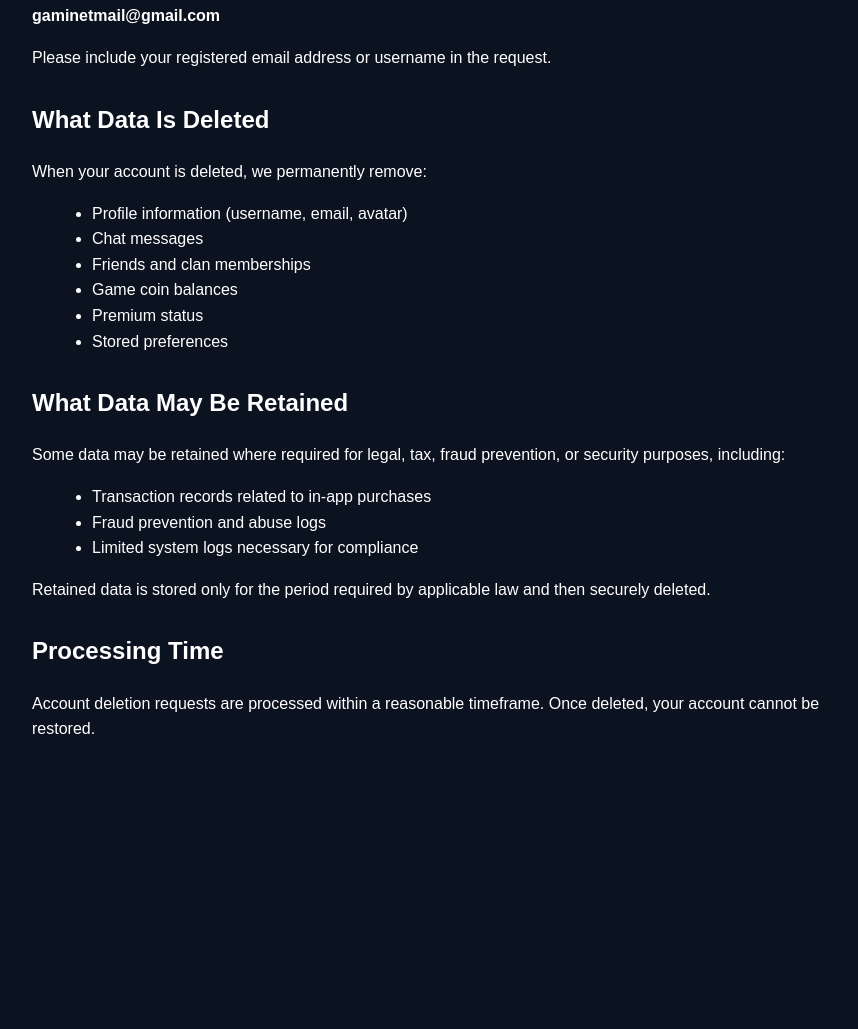
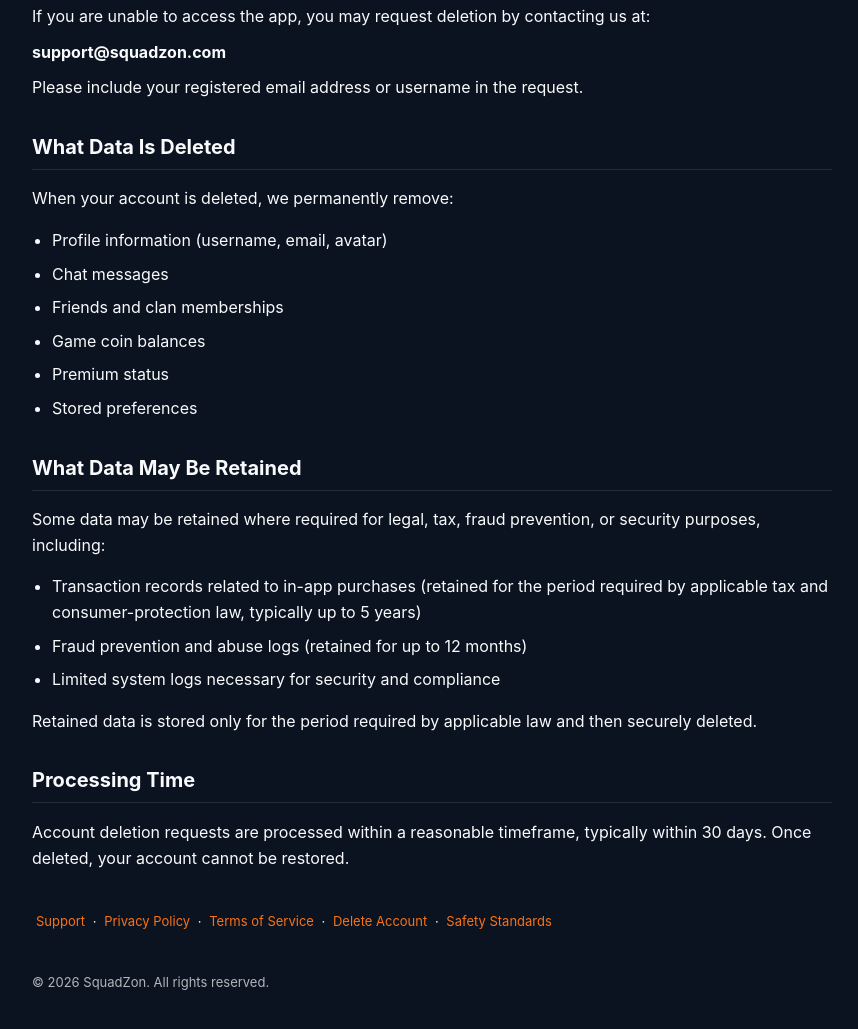
Before and after one commit to zamrahm10/squadzon-support, a plain HTML site: page account-deletion.html in a window 1280 px wide. Shown: the part 369-1398 px from the top of the page, without its empty margins (208-1066 px from the left). Before the commit the page ends 1151 px from the top, so only its background shows below. Drawn offline with Linux system fonts and the light colour scheme.

Commit message:
Add files via upload
replaced personal email with business email and improved all pages with new info/rules

```diff
--- a/account-deletion.html
+++ b/account-deletion.html
@@ -2,37 +2,84 @@
 <html lang="en">
   <head>
     <meta charset="UTF-8" />
+    <meta name="viewport" content="width=device-width, initial-scale=1.0" />
     <title>SquadZon – Account Deletion Request</title>
-    <meta name="viewport" content="width=device-width, initial-scale=1.0" />
     <style>
       body {
-        font-family: Arial, sans-serif;
+        margin: 0;
+        font-family:
+          -apple-system, BlinkMacSystemFont, "Segoe UI", Roboto, Helvetica,
+          Arial, sans-serif;
+        background-color: #0b1220;
+        color: #f9fafb;
         line-height: 1.6;
+      }
+
+      .container {
         max-width: 800px;
-        margin: 40px auto;
-        padding: 0 20px;
-        color: #fff;
-        background-color: #0b1220;
+        margin: 0 auto;
+        padding: 40px 20px;
       }
-      h1,
+
+      h1 {
+        font-size: 28px;
+        margin-bottom: 10px;
+      }
+
       h2 {
-        color: #fff;
+        margin-top: 30px;
+        font-size: 20px;
+        border-bottom: 1px solid rgba(255, 255, 255, 0.1);
+        padding-bottom: 6px;
       }
-      ul {
-        margin-left: 20px;
+
+      p {
+        margin: 10px 0;
       }
+
+      ul,
+      ol {
+        padding-left: 20px;
+      }
+
+      li {
+        margin-bottom: 8px;
+      }
+
+      a {
+        color: #f97316;
+        text-decoration: none;
+      }
+
+      a:hover {
+        text-decoration: underline;
+      }
+
       .email {
         font-weight: bold;
       }
-      .section {
-        margin-bottom: 30px;
+
+      .footer {
+        margin-top: 40px;
+        font-size: 13px;
+        opacity: 0.7;
+      }
+
+      .footer-nav {
+        margin-top: 40px;
+        font-size: 13px;
+      }
+
+      .footer-nav a {
+        color: #f97316;
+        margin: 0 4px;
       }
     </style>
   </head>
   <body>
-    <h1>SquadZon – Account Deletion Request</h1>
+    <div class="container">
+      <h1>SquadZon – Account Deletion Request</h1>
 
-    <div class="section">
       <h2>How to Delete Your SquadZon Account</h2>
       <p>
         You can permanently delete your SquadZon account directly within the
@@ -49,13 +96,11 @@
         If you are unable to access the app, you may request deletion by
         contacting us at:
       </p>
-      <p class="email">gaminetmail@gmail.com</p>
+      <p class="email">support@squadzon.com</p>
       <p>
         Please include your registered email address or username in the request.
       </p>
-    </div>
 
-    <div class="section">
       <h2>What Data Is Deleted</h2>
       <p>When your account is deleted, we permanently remove:</p>
       <ul>
@@ -66,32 +111,45 @@
         <li>Premium status</li>
         <li>Stored preferences</li>
       </ul>
-    </div>
 
-    <div class="section">
       <h2>What Data May Be Retained</h2>
       <p>
         Some data may be retained where required for legal, tax, fraud
         prevention, or security purposes, including:
       </p>
       <ul>
-        <li>Transaction records related to in-app purchases</li>
-        <li>Fraud prevention and abuse logs</li>
-        <li>Limited system logs necessary for compliance</li>
+        <li>
+          Transaction records related to in-app purchases (retained for the
+          period required by applicable tax and consumer-protection law,
+          typically up to 5 years)
+        </li>
+        <li>
+          Fraud prevention and abuse logs (retained for up to 12 months)
+        </li>
+        <li>
+          Limited system logs necessary for security and compliance
+        </li>
       </ul>
 
       <p>
         Retained data is stored only for the period required by applicable law
         and then securely deleted.
       </p>
-    </div>
 
-    <div class="section">
       <h2>Processing Time</h2>
       <p>
-        Account deletion requests are processed within a reasonable timeframe.
-        Once deleted, your account cannot be restored.
+        Account deletion requests are processed within a reasonable timeframe,
+        typically within 30 days. Once deleted, your account cannot be restored.
       </p>
+
+      <div class="footer-nav">
+        <a href="index.html">Support</a> ·
+        <a href="privacy.html">Privacy Policy</a> ·
+        <a href="terms.html">Terms of Service</a> ·
+        <a href="account-deletion.html">Delete Account</a> ·
+        <a href="safety-standards.html">Safety Standards</a>
+      </div>
+      <div class="footer">© 2026 SquadZon. All rights reserved.</div>
     </div>
   </body>
 </html>
```
Also changed, not shown: index.html (+20 -3 lines), privacy.html (+25 -5 lines), safety-standards.html (+89 -31 lines), terms.html (+38 -6 lines).
